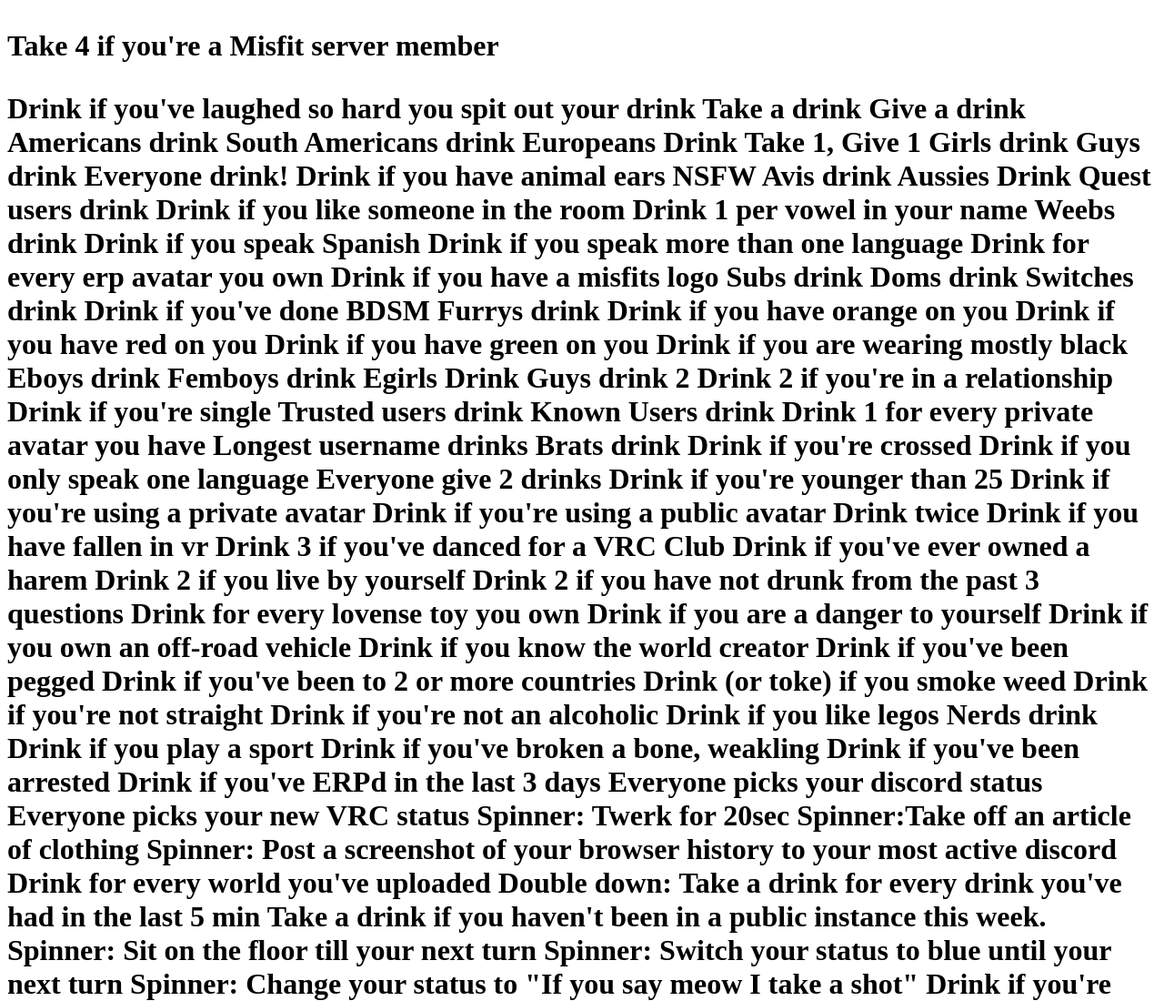
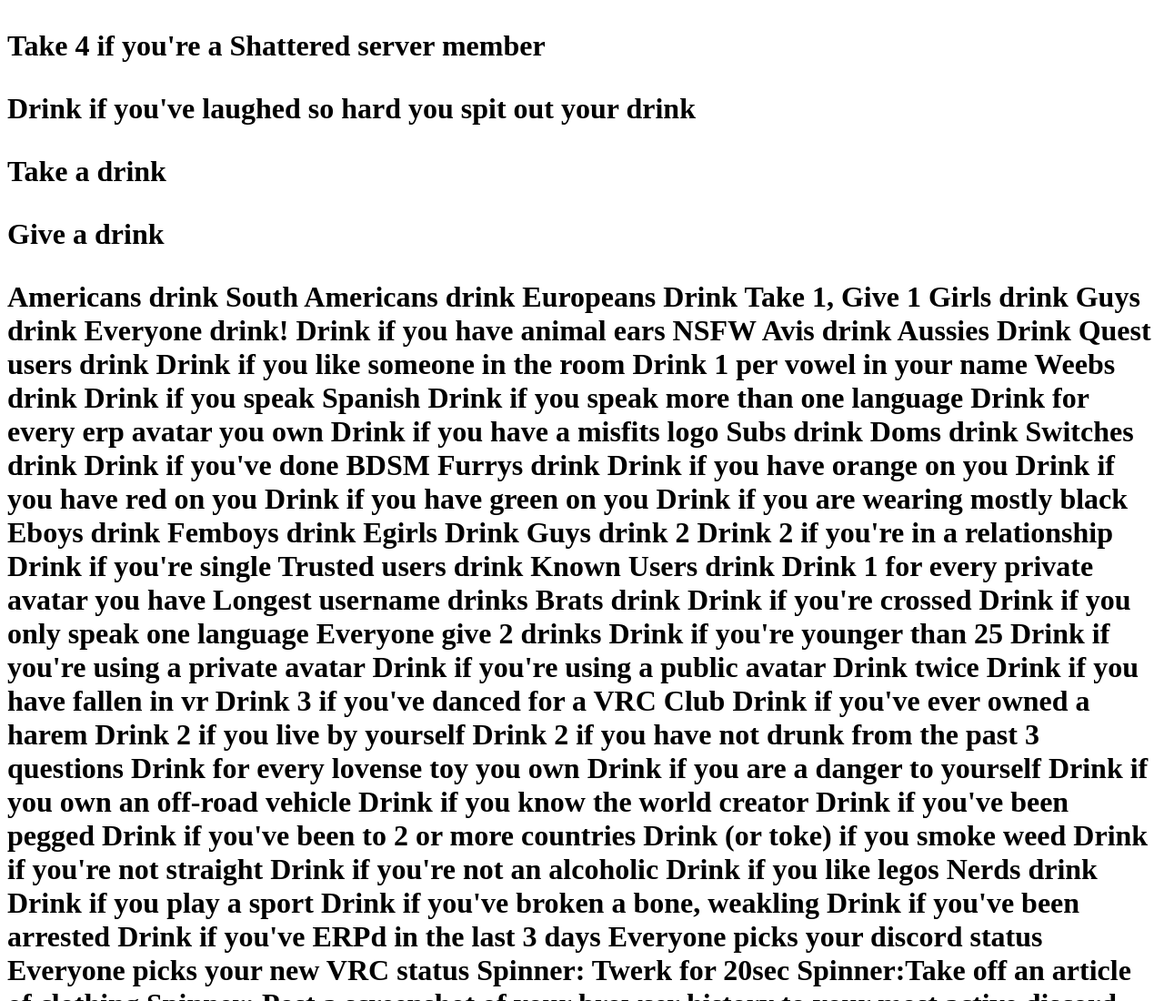
Before and after one commit to colurpixels-dev/ColurDrinkWheel, a plain HTML site: page index.html in a window 1280 px wide. Shown: the top 1100 px of the page at 91% size. Drawn offline with Linux system fonts and the light colour scheme.

Commit message:
Fix charset and update paragraph tags in index.html
Corrected charset from UTF-2 to UTF-8 and fixed paragraph tags.

```diff
--- a/index.html
+++ b/index.html
@@ -1,16 +1,16 @@
 <!DOCTYPE html>
 <html lang="en">
   <head>
-    <meta charset="UTF-2" />
+    <meta charset="UTF-8" />
     <title>Colur Drink Wheel</title>
   </head>
   <body>
     <h1>
   </body>
-<p>Take 4 if you're a Misfit server member<p>
-Drink if you've laughed so hard you spit out your drink
-Take a drink
-Give a drink
+<p>Take 4 if you're a Shattered server member</p>
+<p>Drink if you've laughed so hard you spit out your drink</p>
+<p>Take a drink<p/>
+<p>Give a drink</p>
 Americans drink
 South Americans drink
 Europeans Drink
```
